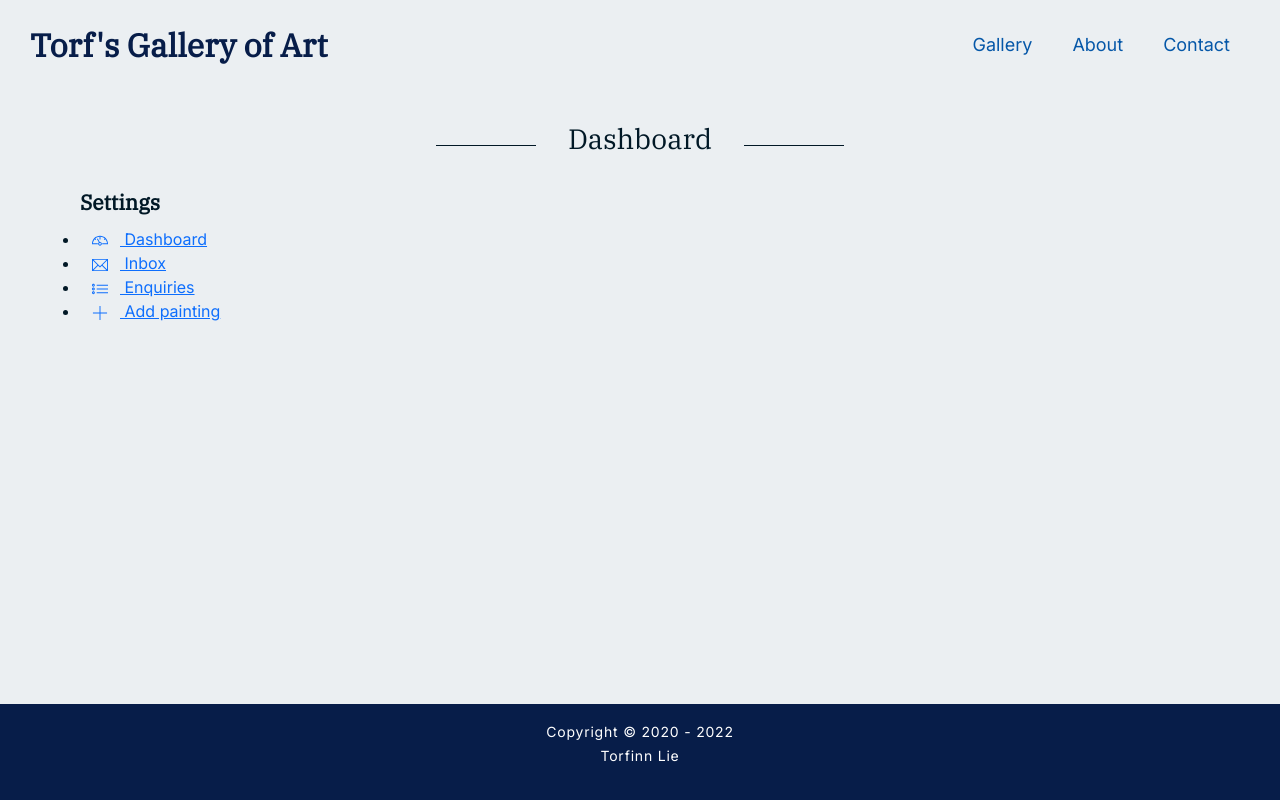
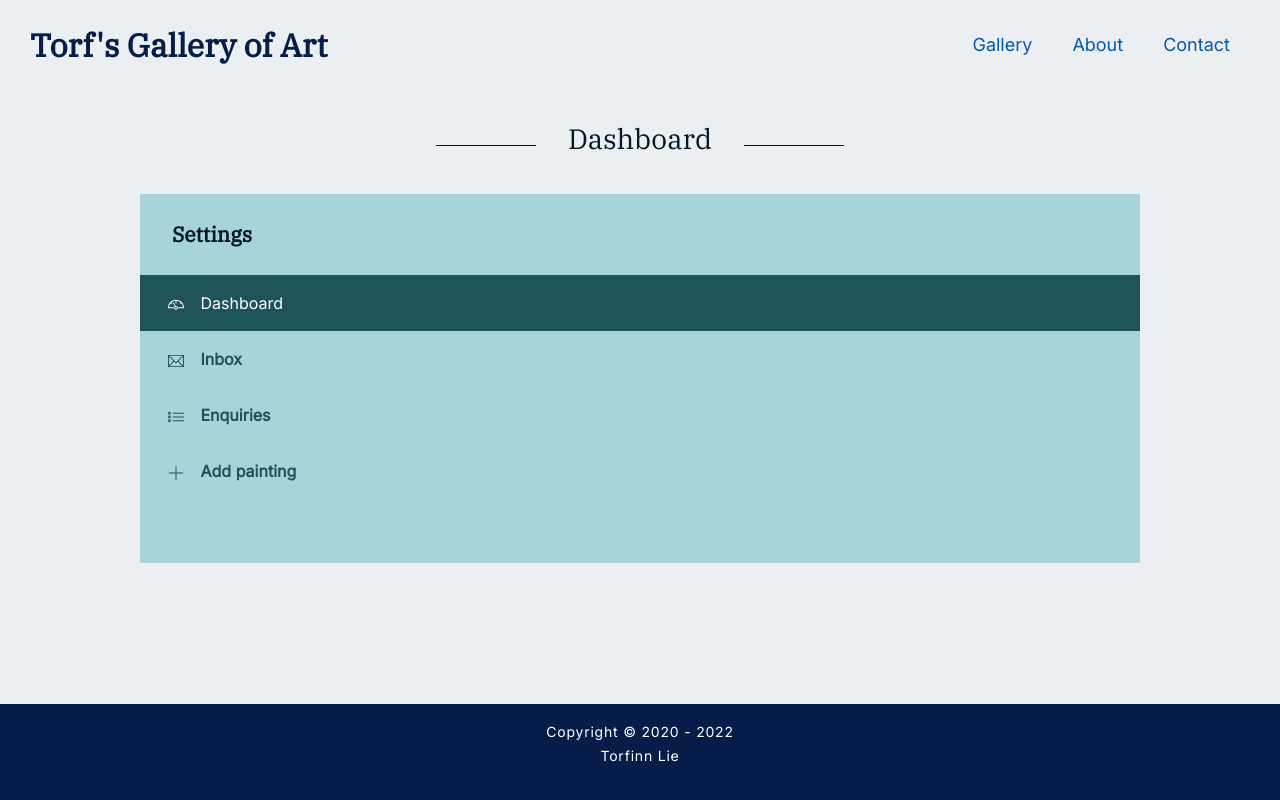
Before and after one commit to lunadragon06/torfs-art-gallery, a React (Create React App) app: page /dashboard in a window 1280 px wide. Built offline with nearby package versions, Linux system fonts and the light colour scheme.

Commit message:
Update _dashboard.scss

```diff
--- a/src/sass/partials/_dashboard.scss
+++ b/src/sass/partials/_dashboard.scss
@@ -0,0 +1,32 @@
+.adminav {
+    background: $--light-green;
+    margin: 0 auto;
+    max-width: 1000px;
+    padding: 2rem 0 3rem;
+}
+
+.adminav__inner {
+    list-style: none;
+    padding: 1rem 0 0;
+}
+
+.adminav_link, #active {
+    color: $--green;
+    display: block;
+    font-weight: bold;
+    padding: 1rem;
+    text-decoration: none;
+    transition: .5s;
+    width: 100%;
+}
+
+.adminav_link:hover {
+    background: $--box-color;
+    color: $--dark-blue;
+}
+
+#active {
+    background: $--green;
+    color: white;
+    font-weight: normal;
+}
```
